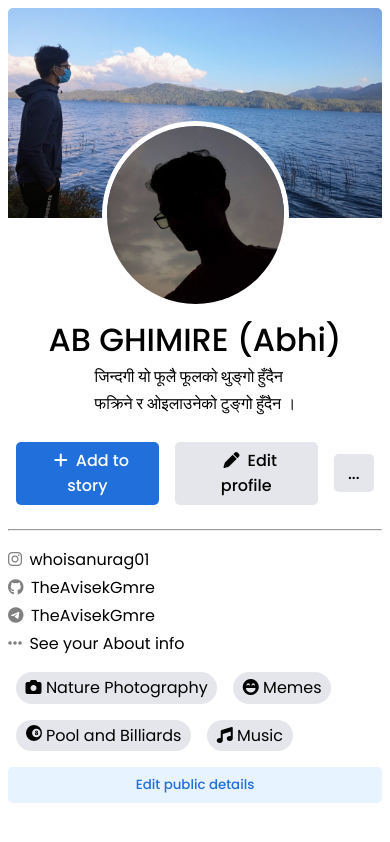
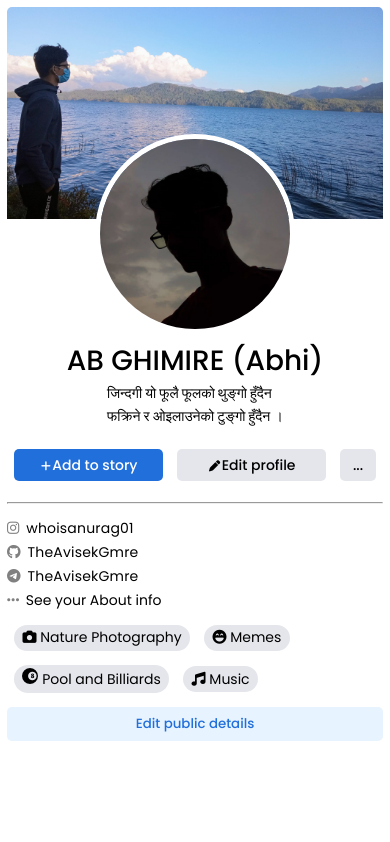
Before and after one commit to pingAvisek/ab-ghimire-facebook-profile-clone, a plain HTML site: page index.html in a window 390 px wide. Drawn offline with Linux system fonts and the light colour scheme.

Commit message:
responsive

```diff
--- a/style.css
+++ b/style.css
@@ -12,8 +12,12 @@
   --secondary: #e5e6eb;
 }
 
+html {
+  font-size: 14px;
+}
+
 .container {
-  width: 60%;
+  width: 500px;
   margin: 0 auto;
   padding: 0.5rem;
 }
@@ -109,6 +113,7 @@ a {
 
 .social-media-links * {
   margin: 0.2rem auto;
+  letter-spacing: 0.2px;
 }
 
 .hobbies {
@@ -141,12 +146,20 @@ a {
   font-weight: 500;
 }
 
-@media (max-width: 900px) {
+/* Media Query for small screens */
+
+@media (max-width: 500px) {
   .container {
     width: 100%;
   }
-
-  .container .images .profile img {
-    width: 50%;
+  .btns .fa-solid {
+    padding: 0 0.1rem;
+    font-size: 0.8rem;
   }
 }
+
+@media (max-width: 338px) {
+  html {
+    font-size: 11px;
+  }
+}
```
